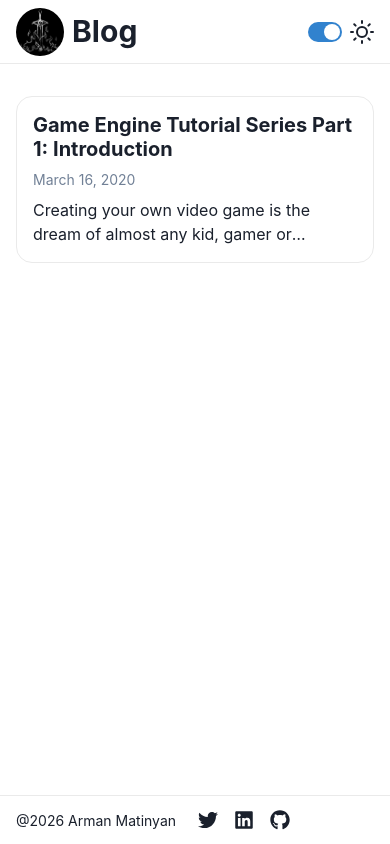
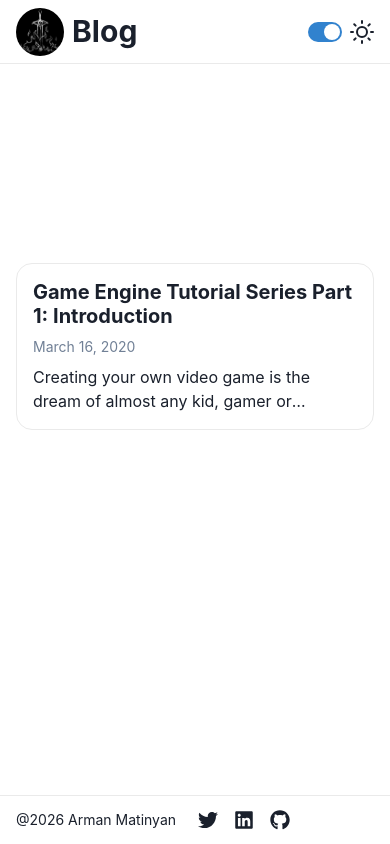
Before and after one commit to Snowblaze/snowblaze.github.io, a Next.js app: page / in a window 390 px wide. Built offline with nearby package versions, Linux system fonts and the light colour scheme.

Commit message:
Fix highlighting and responsiveness

```diff
--- a/ui/molecules/Layout/Layout.tsx
+++ b/ui/molecules/Layout/Layout.tsx
@@ -22,7 +22,7 @@ const Layout: FC<Props> = ({
         <Header />
         <Box
           sx={{
-            flex: 1,
+            width: "100%",
             padding: {
               base: "32px 16px",
               md: "48px 24px",
--- a/ui/molecules/PostBody/PostBody.tsx
+++ b/ui/molecules/PostBody/PostBody.tsx
@@ -6,7 +6,11 @@ import { PrismLight as SyntaxHighlighter } from "react-syntax-highlighter";
 import { materialOceanic } from "react-syntax-highlighter/dist/cjs/styles/prism";
 import { Box, Heading, IconButton, ListItem, OrderedList, Text, UnorderedList } from "@chakra-ui/react";
 import { CopyIcon } from "@chakra-ui/icons";
+import cpp from "react-syntax-highlighter/dist/cjs/languages/prism/cpp";
+import cmake from "react-syntax-highlighter/dist/cjs/languages/prism/cmake";
 
+SyntaxHighlighter.registerLanguage('cpp', cpp);
+SyntaxHighlighter.registerLanguage('cmake', cmake);
 
 type Props = {
   content: string,
```
